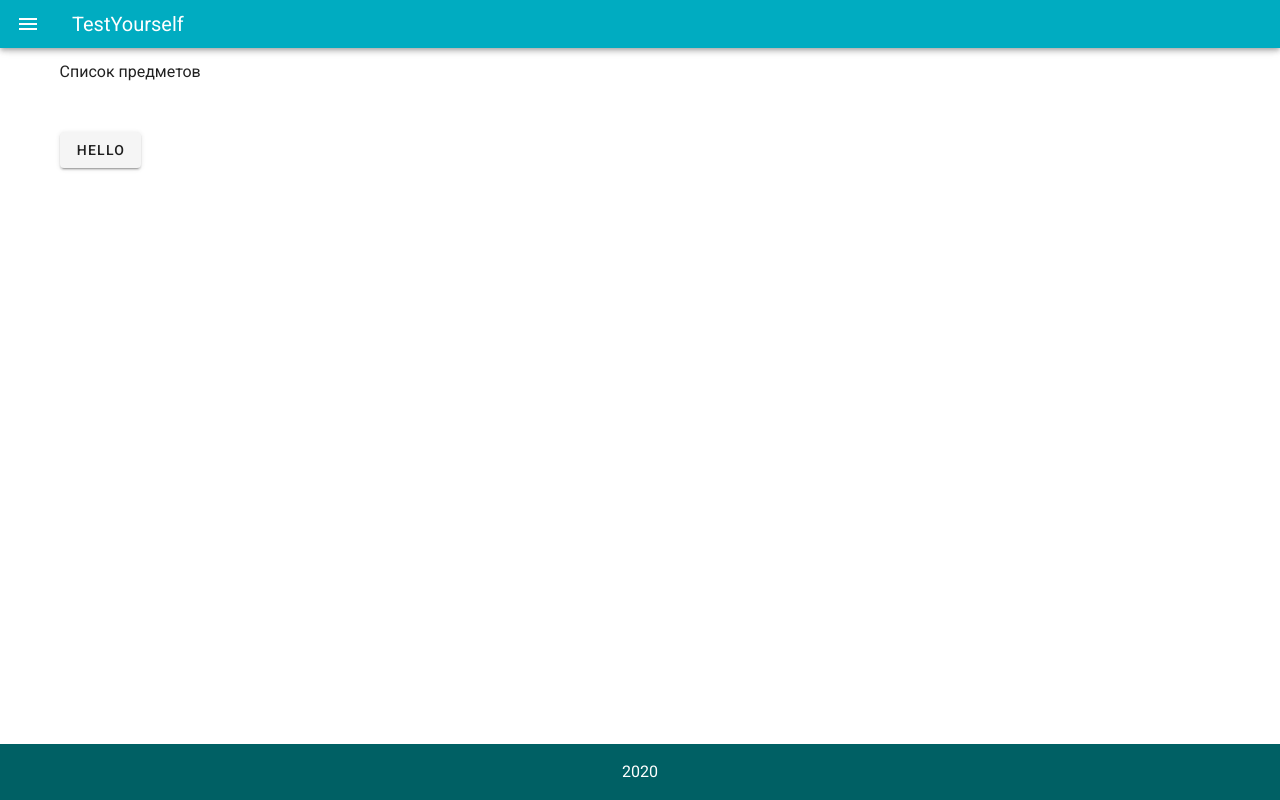
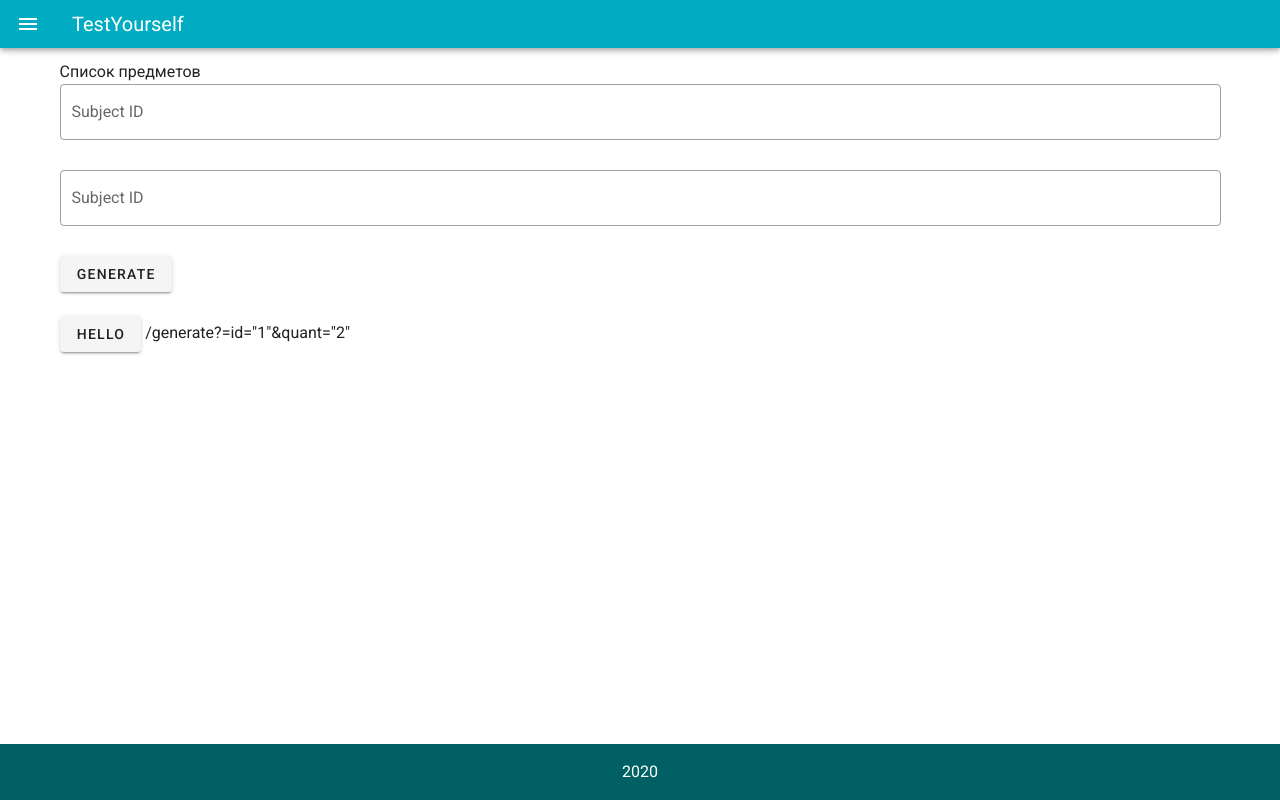
Before and after one commit to lexLaeda/TestYourself, a Vue app in the folder frontend/: page / in a window 1280 px wide. Built offline with nearby package versions, Linux system fonts and the light colour scheme.

Commit message:
add generate

```diff
--- a/frontend/src/backend-api.js
+++ b/frontend/src/backend-api.js
@@ -36,5 +36,9 @@ export default {
 
   getAllQuestion() {
     return AXIOS.get(`/questions/all`);
+  },
+
+  generateTest(url) {
+    return AXIOS.post(url);
   }
 }
--- a/frontend/src/views/Home.vue
+++ b/frontend/src/views/Home.vue
@@ -1,9 +1,29 @@
 <template>
   <div>
     <subject-list></subject-list>
+
+    <v-form
+      ref="form"
+      v-model="valid"
+    >
+      <v-text-field
+        v-model="postData.id"
+        label="Subject ID"
+        outlined
+      ></v-text-field>
+      <v-text-field
+        v-model="postData.number"
+        label="Subject ID"
+        outlined
+      ></v-text-field>
+      <v-btn @click="generate">Generate</v-btn>
+    </v-form>
+
     <br>
-    <br>
+
     <v-btn @click="hello">Hello</v-btn>
+
+    /generate?=id="1"&quant="2"
   </div>
 </template>
 
@@ -18,6 +38,12 @@
       SubjectList
     },
 
+    data: () => {
+      return {
+        postData: {}
+      }
+    },
+
     methods: {
       hello() {
         api.hello().then(response => {
@@ -26,6 +52,9 @@
           .catch(error => {
             console.log('ERROR =>', error);
           })
+      },
+      generate() {
+        api.generateTest(`/test/generate/?id=` + this.postData.id + `&number=` + this.postData.number);
       }
     }
   }
```
